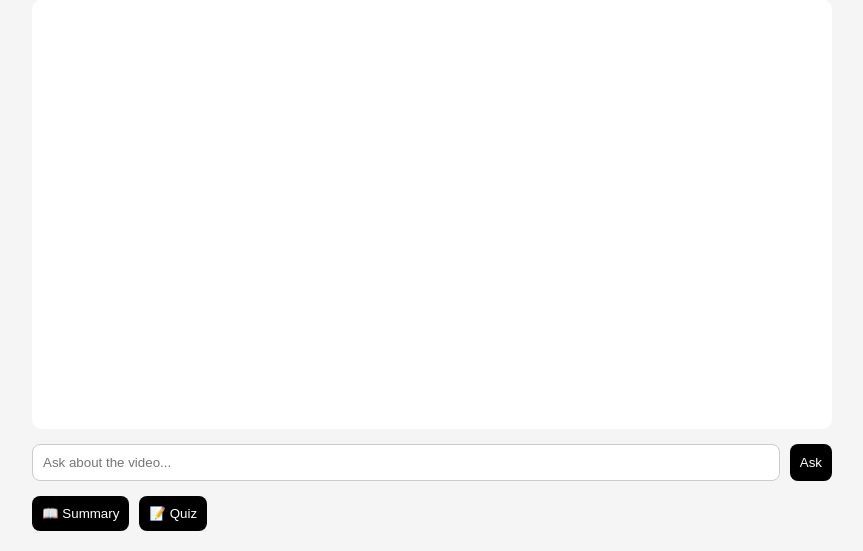
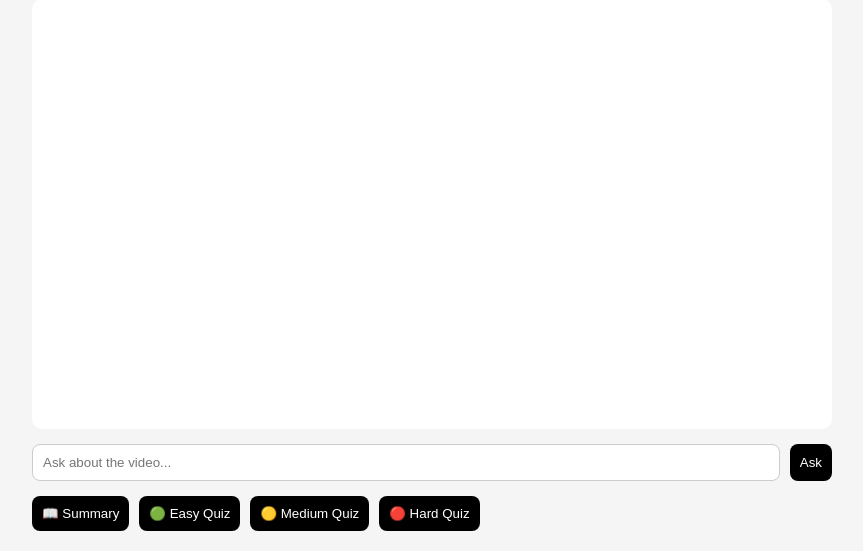
Before and after one commit to AnkuranKh/AI-teacher, a FastAPI app: page / in a window 1280 px wide. Shown: the part 618-1169 px from the top of the page, without its empty margins (208-1071 px from the left). Run offline with FastAPI, Linux system fonts and the light colour scheme.

Commit message:
Added easy, medium and hard quiz options

```diff
--- a/app.py
+++ b/app.py
@@ -587,9 +587,19 @@ async def summary():
         return {"summary": "⚠️ Transcript is empty. Please upload video again."}
 
     prompt = f"""
-Summarize this video in a short, engaging way.
+You are an expert teacher helping students revise quickly.
 
-Make it slightly unique and varied each time.
+Create an INTERACTIVE STUDY SUMMARY.
+
+Structure:
+
+1. 📌 Key Topics Covered
+2. 🧠 Easy Explanation
+3. 🎯 Exam-Relevant Points
+4. ⚡ Quick Revision Notes
+5. ❓ 3 Possible Viva Questions
+
+Keep it student-friendly and engaging.
 
 Text:
 {text}
@@ -602,7 +612,9 @@ Text:
 
 # 📝 Quiz generator
 @app.get("/quiz/")
-async def quiz():
+async def quiz(
+    difficulty: str = "medium"
+):
 
     global GLOBAL_CHUNKS,VIDEO_UPLOADED
 
@@ -626,16 +638,45 @@ async def quiz():
         return {"quiz": "⚠️ Transcript is empty. Please upload video again."}
 
     prompt = f"""
-You are an AI teacher.
+You are an expert teacher helping students prepare for exams.
 
-Generate 5 quiz questions.
+Generate EXACTLY 5 MCQ questions.
 
-Make the questions slightly different each time while staying relevant.
+Difficulty Level:
+{difficulty}
 
-STRICT RULES:
-- Exactly 5 questions
-- No answers
-- No explanation
+RULES:
+
+For EASY:
+- Basic recall questions
+- Simple language
+- Direct facts
+
+For MEDIUM:
+- Moderate understanding
+- Slightly conceptual
+- Mix factual + understanding
+
+For HARD:
+- Challenging
+- Conceptual + analytical
+- Exam-level tricky questions
+
+STRICT FORMAT:
+
+Q1. Question?
+
+A) Option
+B) Option
+C) Option
+D) Option
+
+✅ Correct Answer: A
+
+💡 Explanation:
+Short explanation.
+
+Repeat for exactly 5 questions.
 
 Text:
 {text}
--- a/static/script.js
+++ b/static/script.js
@@ -345,14 +345,32 @@ async function getSummary() {
 }
 
 /* Quiz */
-async function getQuiz() {
+async function getQuiz(
+    difficulty = "medium"
+) {
+
     showLoader();
-    let res = await fetch("/quiz/");
-    let data = await res.json();
+
+    let res =
+        await fetch(
+            "/quiz/?difficulty=" +
+            difficulty
+        );
+
+    let data =
+        await res.json();
+
     hideLoader();
 
-    addMessage("📝 Quiz", "user");
-    addMessage(data.quiz, "ai");
+    addMessage(
+        `📝 ${difficulty.toUpperCase()} Quiz`,
+        "user"
+    );
+
+    addMessage(
+        data.quiz,
+        "ai"
+    );
 }
 
 /* Chat helpers */
--- a/templates/index.html
+++ b/templates/index.html
@@ -68,9 +68,24 @@
 
         <!-- ⚡ ACTIONS -->
         <div class="actions">
-            <button onclick="getSummary()">📖 Summary</button>
-            <button onclick="getQuiz()">📝 Quiz</button>
-        </div>
+
+    <button onclick="getSummary()">
+        📖 Summary
+    </button>
+
+    <button onclick="getQuiz('easy')">
+        🟢 Easy Quiz
+    </button>
+
+    <button onclick="getQuiz('medium')">
+        🟡 Medium Quiz
+    </button>
+
+    <button onclick="getQuiz('hard')">
+        🔴 Hard Quiz
+    </button>
+
+</div>
 
         <!-- ⏳ LOADER -->
         <div id="loader" style="display:none; text-align:center;">
```
